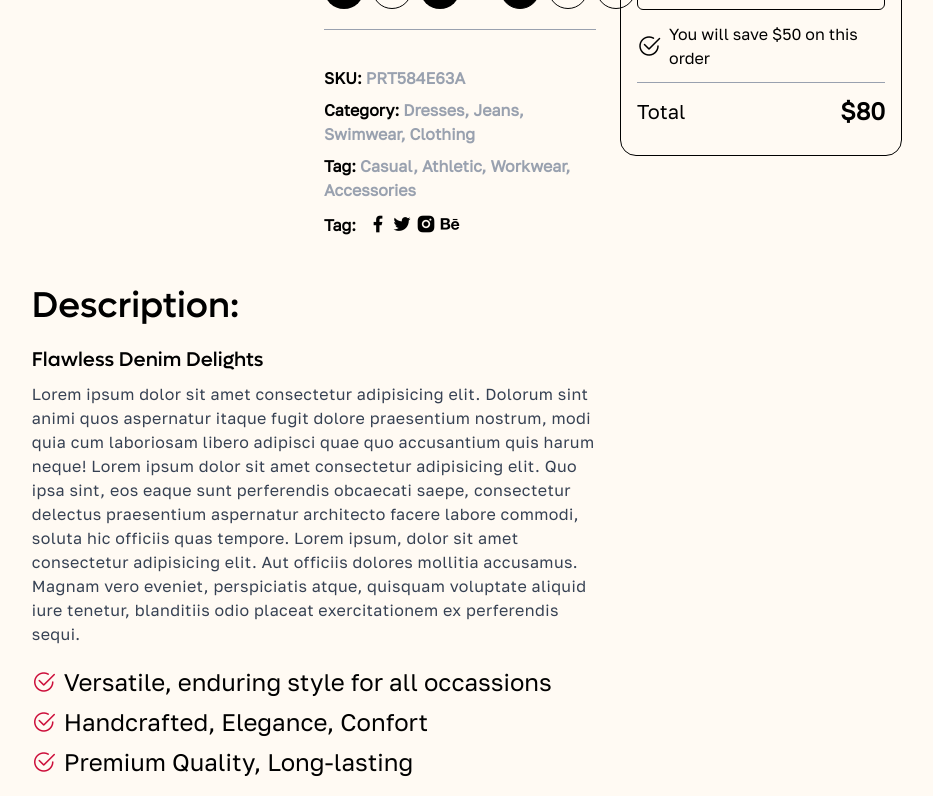
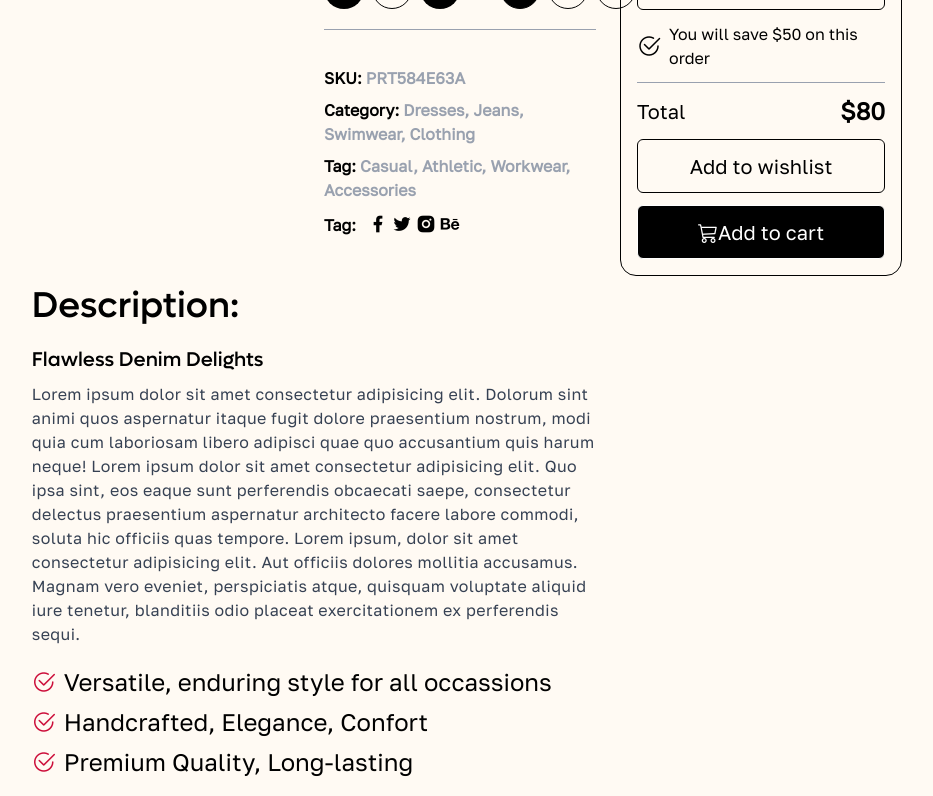
Before and after one commit to Jisap/next16-ecommerce-frontend, a Next.js app: page /UI-Components/Shop/1 in a window 1280 px wide. Shown: the part 1020-1816 px from the top of the page, without its empty margins (173-1106 px from the left). Built offline with nearby package versions, Linux system fonts and the light colour scheme.

Commit message:
feat: implement product details page for displaying individual product information

```diff
--- a/app/UI-Components/Shop/[id]/page.tsx
+++ b/app/UI-Components/Shop/[id]/page.tsx
@@ -8,6 +8,9 @@ import packBox from "@/public/assets/pack-box.png"
 import { useParams } from "next/navigation"
 import { useState } from "react"
 import PageHeader from "@/app/components/PageHeader"
+import { addToCart, addToWishlist } from "@/app/utils"
+import Follow from "../../Index/Follow/page"
+import { ToastContainer } from "react-toastify"
 
 
 type ProductType = {
@@ -298,10 +301,30 @@ const ProductDetailsPage = () => {
                   ${totalPrice}
                 </h2>
               </div>
+
+              <button
+                onClick={() => addToWishlist(product)}
+                className="btn border w-full border-black cursor-pointer hover:bg-black hover:text-white GolosText text-xl px-6 py-3 rounded-md transition-all duration-300"
+              >
+                <i className="bi bi-ballon-heart"></i>
+                Add to wishlist
+              </button>
+
+              <button
+                onClick={() => addToCart(product)}
+                className="btn border w-full mt-3 bg-black text-white cursor-pointer GolosText text-xl px-6 py-3 rounded-md transition-all duration-300"
+              >
+                <i className="bi bi-cart3"></i>
+                Add to cart
+              </button>
             </div>
           </div>
         </div>
       </div>
+
+      <Follow />
+
+      <ToastContainer position="top-right" autoClose={1500} />
     </>
   )
 }
```
